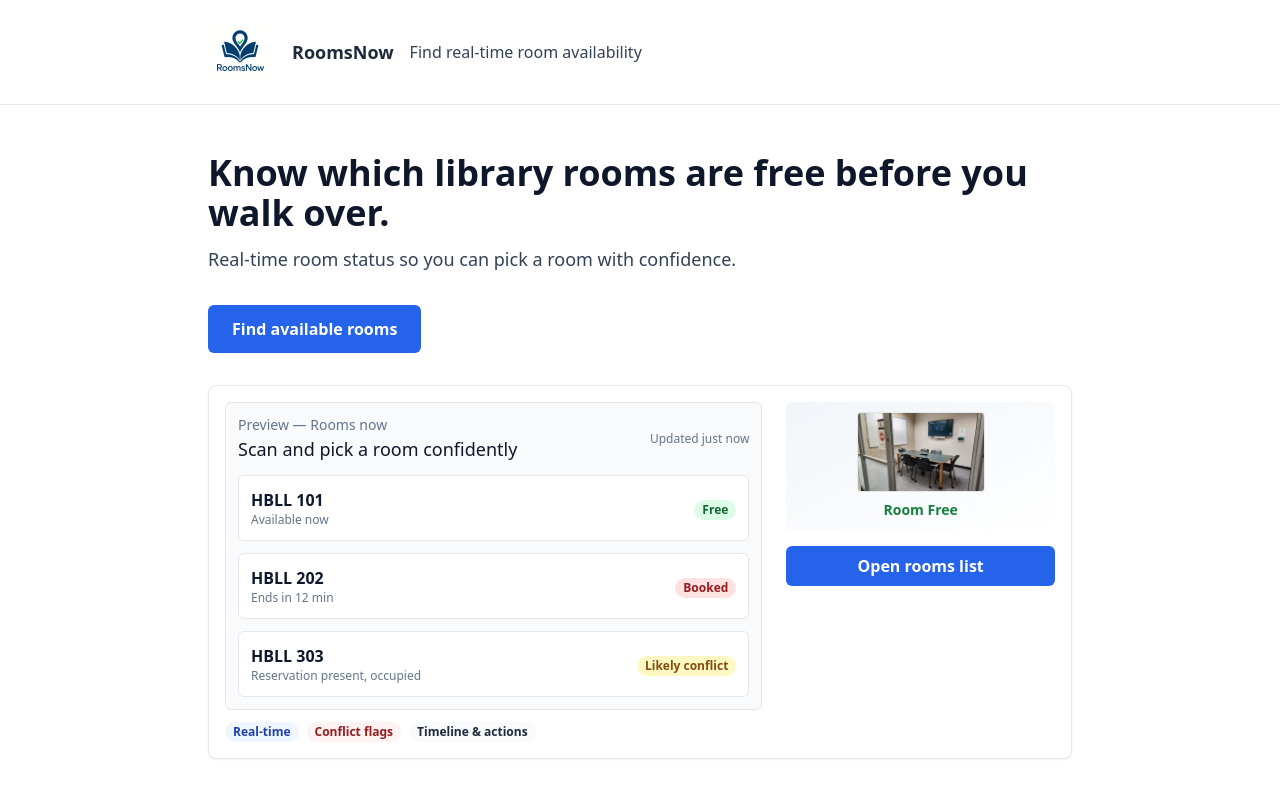
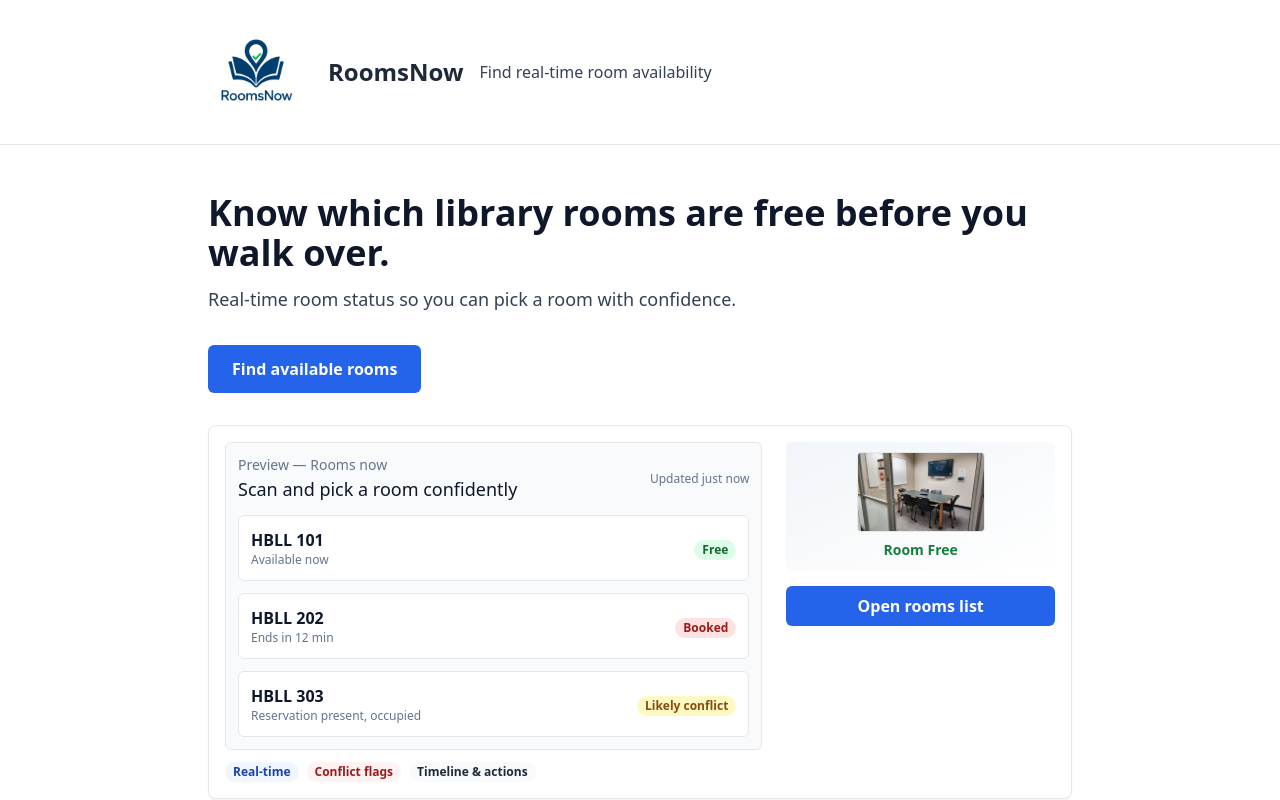
Before and after one commit to rbriggs0/IS-531-three-pages, a Next.js app: page / in a window 1280 px wide. Shown: the top 800 px of the page. Built offline with nearby package versions, Linux system fonts and the light colour scheme.

Commit message:
Increase header logo prominence: larger logo (h-24), bigger wordmark, taller header
Co-authored-by: Cursor <cursoragent@cursor.com>

```diff
--- a/src/components/Header.tsx
+++ b/src/components/Header.tsx
@@ -4,16 +4,16 @@ import React from 'react'
 export default function Header() {
   return (
     <header className="w-full border-b bg-white" style={{ overflow: 'visible' }}>
-      <div className="container flex items-center gap-4 py-5" style={{ minHeight: 72 }}>
+      <div className="container flex items-center gap-4 py-6" style={{ minHeight: 96 }}>
         <Link href="/" className="flex items-center gap-3">
           <img
             src="/images/logo-1x1.png"
             srcSet="/images/logo-1x1.png 1x, /images/logo-1x1.png 2x"
             alt="RoomsNow logo"
-              className="h-16 w-auto object-contain"
+            className="h-24 w-auto object-contain"
             style={{ display: 'block' }}
           />
-          <span className="ml-2 text-lg font-semibold text-slate-800">RoomsNow</span>
+          <span className="ml-3 text-2xl font-bold text-slate-800">RoomsNow</span>
         </Link>
         <div className="hidden md:block text-slate-700 font-medium">Find real-time room availability</div>
       </div>
```
Lines whose indentation alone changed are shown as unchanged.
